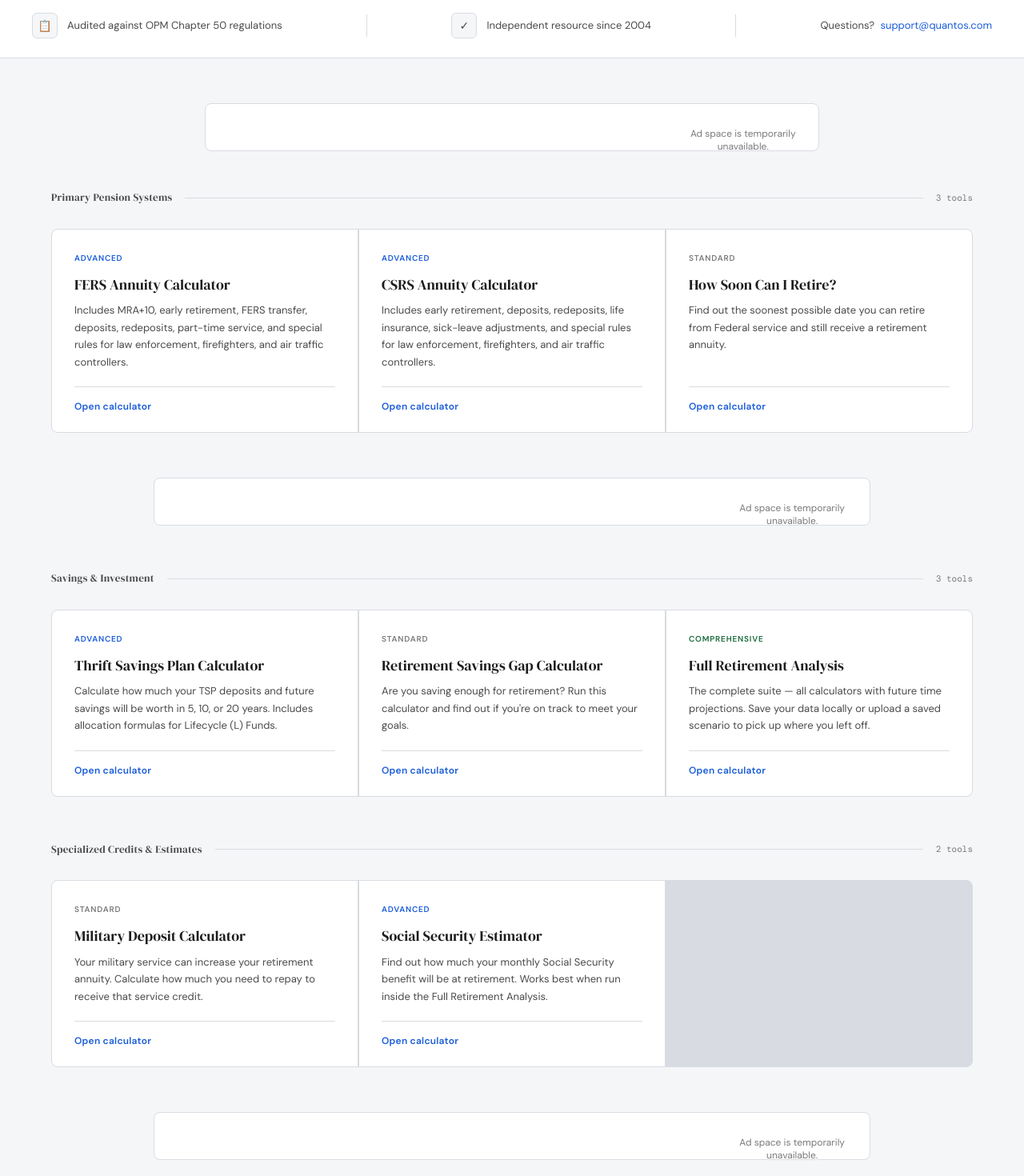
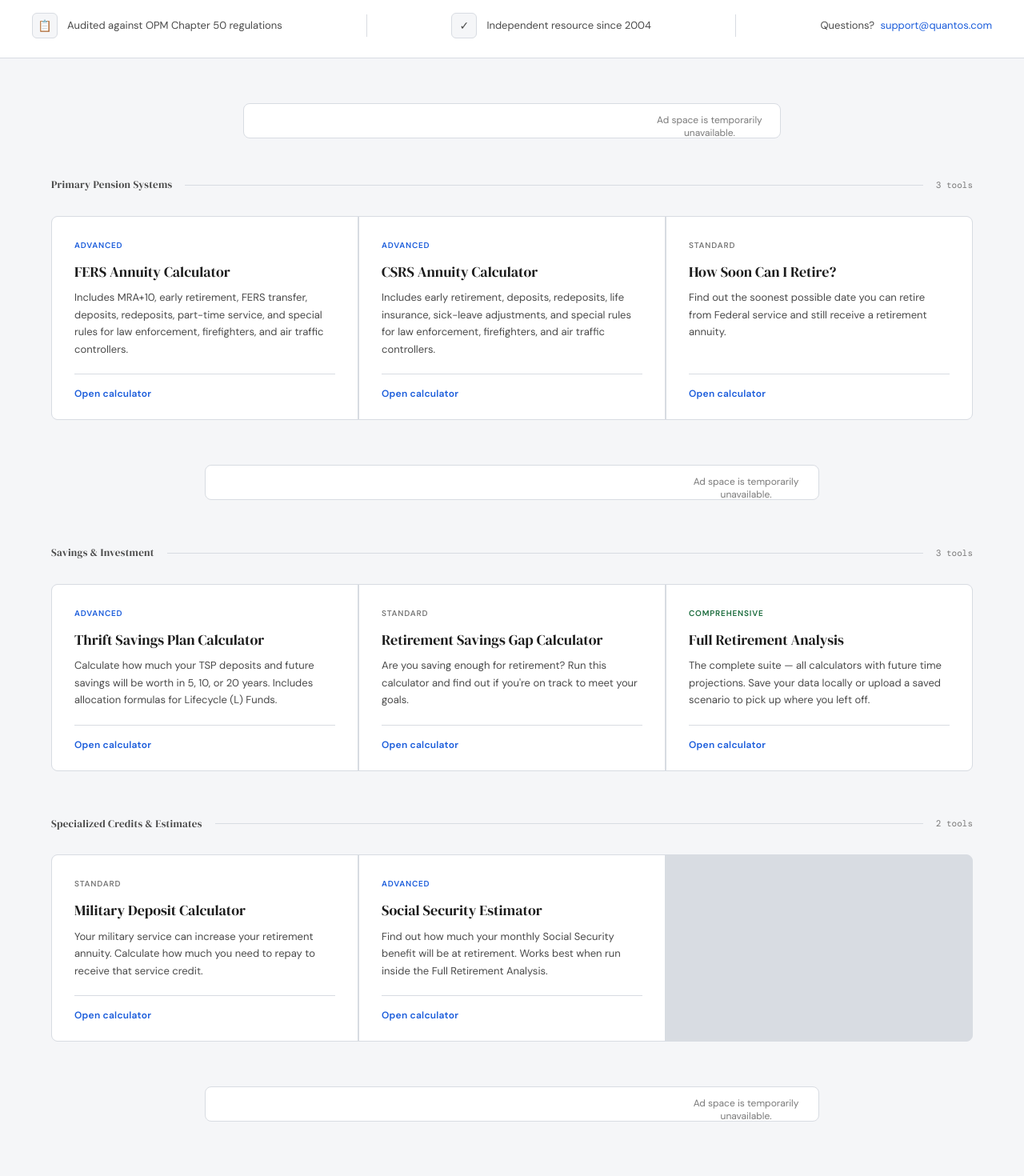
Before and after one commit to rscboy/quantos, a React (Vite) app: page / in a window 1280 px wide. Shown: the part 660-2130 px from the top of the page at 80% size. Built offline with nearby package versions, Linux system fonts and the light colour scheme.

Commit message:
Shrink homepage ad slots

```diff
--- a/src/components/Home.tsx
+++ b/src/components/Home.tsx
@@ -101,7 +101,7 @@ export function Home({ onSelectCalc }: { onSelectCalc: (id: string) => void }) {
 
       <main className="max-w-[1200px] mx-auto pt-14 px-6 pb-20">
         <div className="mb-12">
-          <SponsorBanner className="h-[60px] w-full max-w-3xl mx-auto" />
+          <SponsorBanner className="h-[44px] w-full max-w-2xl mx-auto" />
         </div>
 
         {CALCULATORS.map((section, idx) => {
@@ -144,12 +144,12 @@ export function Home({ onSelectCalc }: { onSelectCalc: (id: string) => void }) {
             </div>
             {idx === 0 && (
               <div className="mb-14">
-                <SponsorBanner className="h-[60px] w-full max-w-4xl mx-auto" />
+                <SponsorBanner className="h-[44px] w-full max-w-3xl mx-auto" />
               </div>
             )}
             {idx === 2 && (
               <div className="mb-14">
-                <SponsorBanner className="h-[60px] w-full max-w-4xl mx-auto" />
+                <SponsorBanner className="h-[44px] w-full max-w-3xl mx-auto" />
               </div>
             )}
             </React.Fragment>
--- a/src/components/SponsorBanner.tsx
+++ b/src/components/SponsorBanner.tsx
@@ -82,10 +82,10 @@ export function SponsorBanner({ className = '' }: { className?: string }) {
     <div
       className={`bg-white border border-border rounded-lg overflow-hidden ${className}`}
     >
-      <div className="flex min-h-[90px] w-full items-center justify-center px-4 py-3">
+      <div className="flex min-h-[56px] w-full items-center justify-center px-3 py-2">
         <ins
           ref={adRef}
-          className="adsbygoogle block min-h-[60px] w-full"
+          className="adsbygoogle block min-h-[40px] w-full"
           style={{ display: 'block' }}
           data-ad-client={ADSENSE_CLIENT}
           data-ad-format="auto"
```
